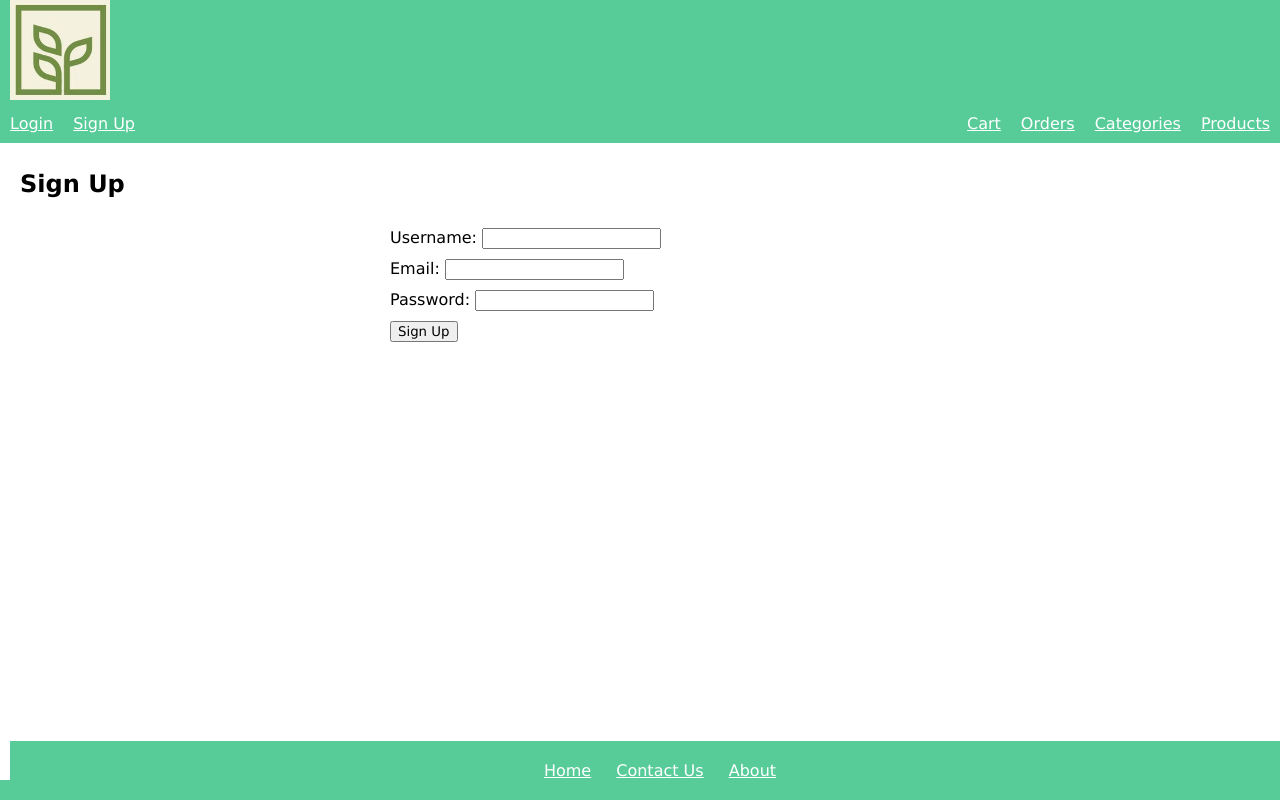
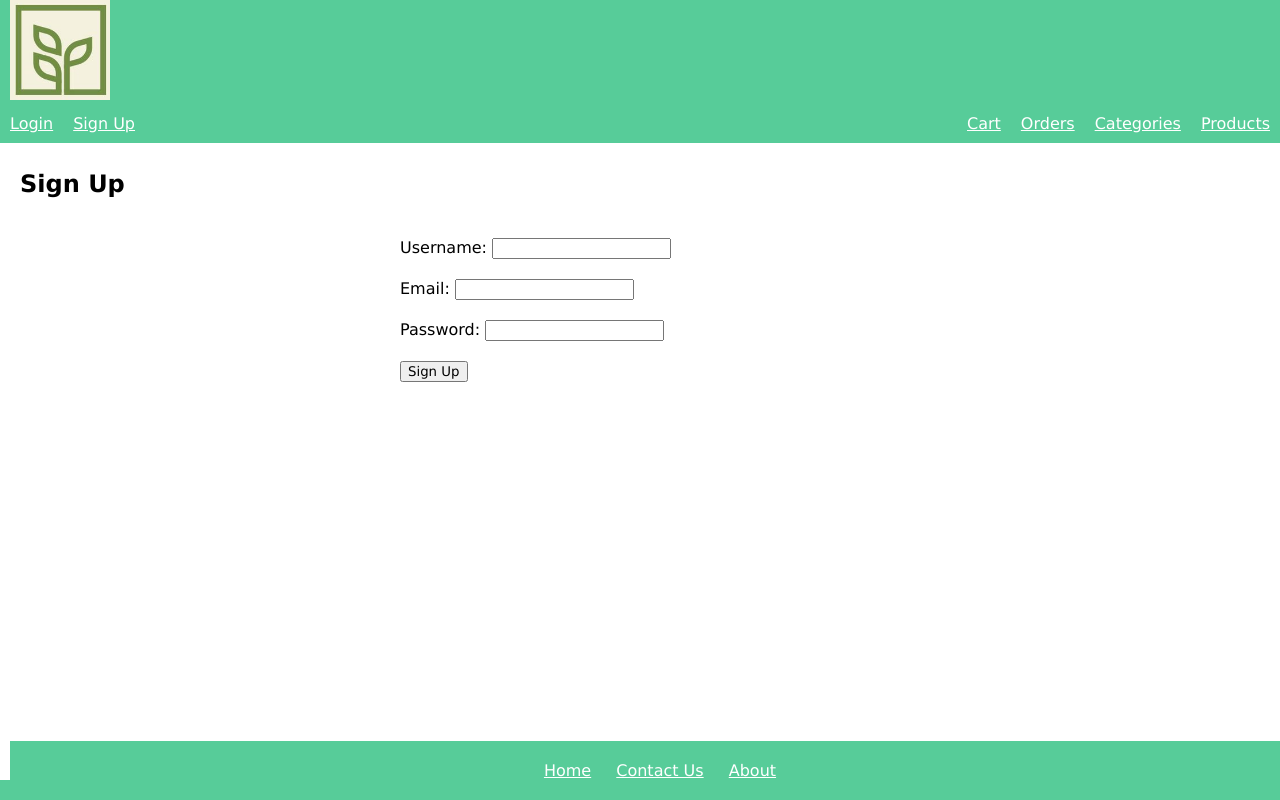
Before and after one commit to c-wright-98/QA_Store, a Flask app: page /register in a window 1280 px wide. Run offline with Flask 3, Linux system fonts and the light colour scheme.

Commit message:
Put space between input fields using new class

```diff
--- a/static/stylesheets/style1.css
+++ b/static/stylesheets/style1.css
@@ -174,5 +174,5 @@ footer {
 }
 
 .form-group {
-    margin-bottom: 10px;
+    padding: 10px;
 }
```
